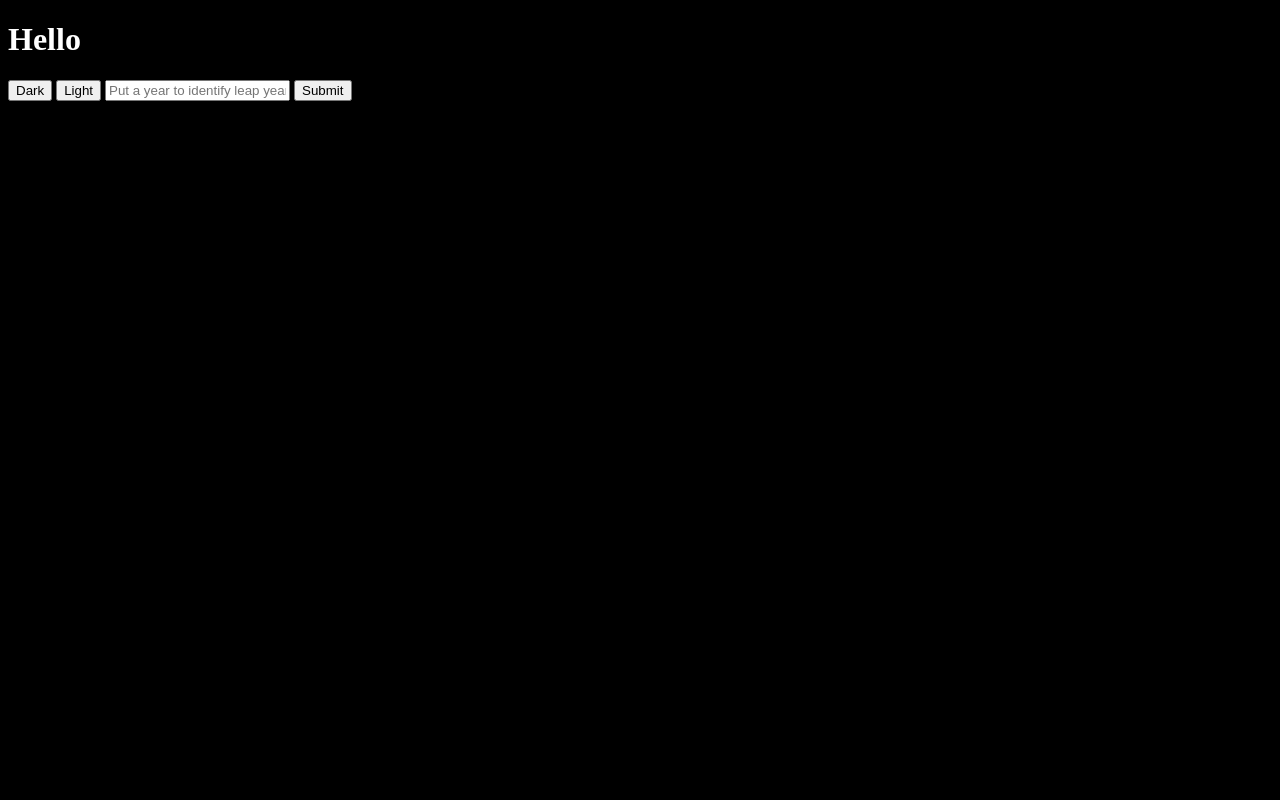
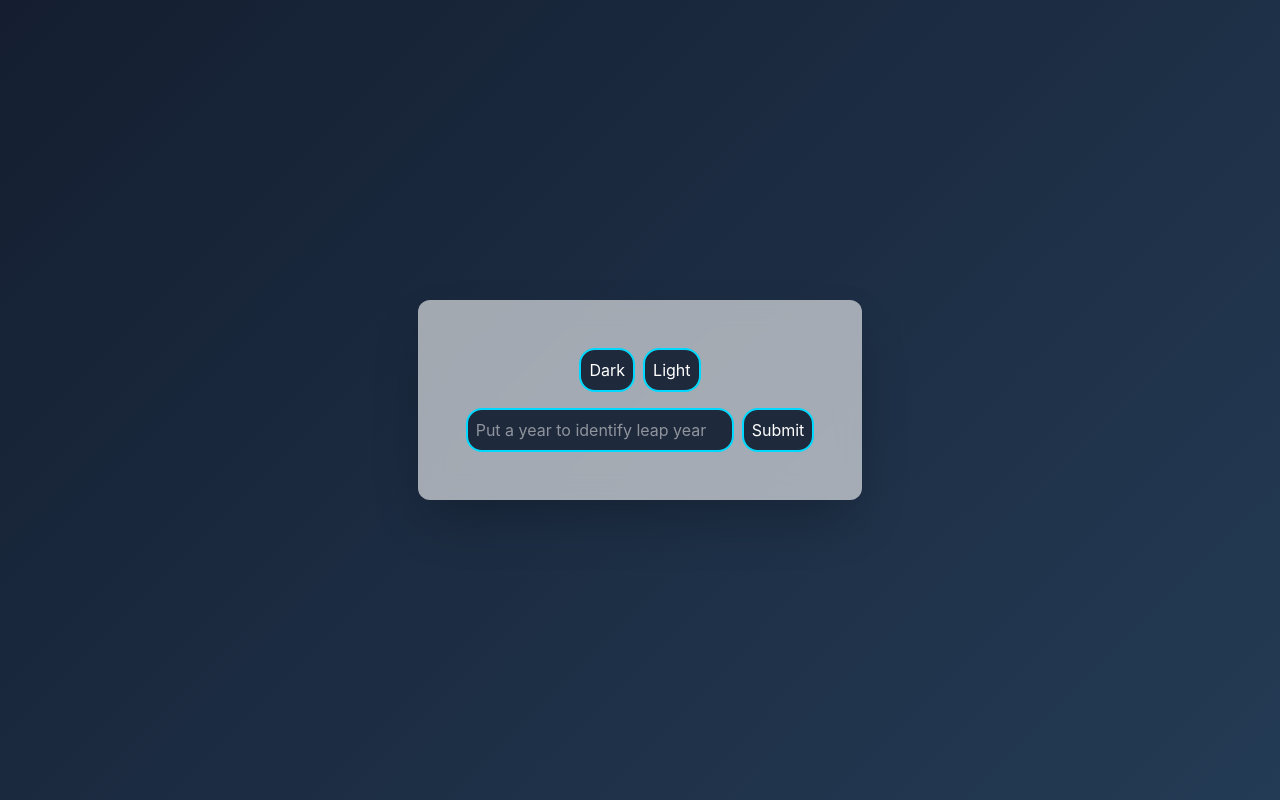
Before and after one commit to sumaiya-hassan-code/Javascript-02, a website: page index.html in a window 1280 px wide. Both pictures are taken after a click on the button "Dark". Drawn offline with Linux system fonts and the light colour scheme.

Commit message:
Update website

```diff
--- a/index.html
+++ b/index.html
@@ -4,23 +4,30 @@
     <meta charset="UTF-8">
     <meta name="viewport" content="width=device-width, initial-scale=1.0">
     <title>javascript</title>
+    <link rel="stylesheet" href="src/output.css">
 </head>
 <body
-    >
-    <h1>Hello</h1>
-    <button id="dark">Dark</button>
-    <button id="light">Light</button>
+    class="min-h-screen bg-linear-to-br from-red-300 via-pink-300 to-pink-500 flex items-center">
 
+    <div  class="bg-white/60 p-10 rounded-xl mx-auto flex flex-col justify-between items-center backdrop-blur-md shadow-2xl">
+            <div class="flex justify-around items-center gap-x-2 m-2">
+                <button id="dark" class="p-2 bg-white border-2 border-pink-300 rounded-2xl text-pink-300">Dark</button>
+                <button id="light" class="p-2 bg-white border-2 border-pink-300 rounded-2xl text-pink-300">Light</button>
+            </div>
+            <div class="flex justify-between items-center gap-x-2 m-2">
                 <input
                 id="input"
-    class=""
+                class="p-2 bg-white border border-gray-300 focus:outline-none focus:ring-1 focus:ring-pink-300 rounded-2xl "
                 type="text"
                 placeholder="Put a year to identify leap year"
                 >
                 <button
                 id="button"
-    class="">
+                class="p-2 bg-white border-2 border-pink-300 rounded-2xl text-pink-300">
                 Submit</button>
+            </div>
+    </div>
+
     <script src="js/script.js"></script>
 </body>
 </html>
--- a/js/script.js
+++ b/js/script.js
@@ -63,13 +63,53 @@ let dark = document.getElementById("dark");
 let light = document.getElementById("light");
 
 dark.addEventListener("click",()=>{
-    document.body.style.background = "black";
+    document.body.style.background = "linear-gradient(135deg, #141E30, #243B55)";
     document.body.style.color = "white";
+    const input = document.querySelector("input");
+
+
+    document.querySelectorAll("button, input").forEach(element => {
+        element.style.border = "2px solid #00d9ff";
+    });
+    input.style.backgroundColor = "#1e293b";
+    input.style.color = "#ffffff";
+    input.style.border = "2px solid #00d9ff";
+
+    button.style.background ="#1e293b";
+    button.style.color ="#ffffff";
+    button.style.border ="#2px solid #00d9ff";
+
+    dark.style.background ="#1e293b";
+    dark.style.color ="#ffffff";
+    dark.style.border ="#2px solid #00d9ff";
+
+    light.style.background ="#1e293b";
+    light.style.color ="#ffffff";
+    light.style.border ="#2px solid #00d9ff";
+
 })
 
 light.addEventListener("click",()=> {
-    document.body.style.background = "white";
-    document.body.style.color = "Black";
+    document.body.style.background = "";
+    document.body.style.color = "";
+    document.querySelectorAll("button, input").forEach(element => {
+        element.style.border = "";
+    input.style.backgroundColor = "";
+    input.style.color = "";
+    input.style.border = "";
+    });
+
+    button.style.background ="";
+    button.style.color ="";
+    button.style.border ="";
+
+    dark.style.background ="";
+    dark.style.color ="";
+    dark.style.border ="";
+
+    light.style.background ="";
+    light.style.color ="";
+    light.style.border ="";
 })
 
 // leap year button
@@ -81,9 +121,11 @@ input.addEventListener("keyup",()=>{
     button.addEventListener("click",()=>{
         if (input.value%400==0 || input.value/100!=0 && input.value%4==0) {
         alert("The year is Leap year")
-        } else {
+        }
+        else {
         alert("The year is not Leap year")
         }
+
     })
 })
 
--- /dev/null
+++ b/package.json
@@ -0,0 +1,6 @@
+{
+  "dependencies": {
+    "@tailwindcss/cli": "^4.3.3",
+    "tailwindcss": "^4.3.3"
+  }
+}
--- /dev/null
+++ b/src/input.css
@@ -0,0 +1 @@
+@import "tailwindcss";
```
Also changed, not shown: src/output.css (added), 1 other file. Lines whose indentation alone changed are shown as unchanged.
